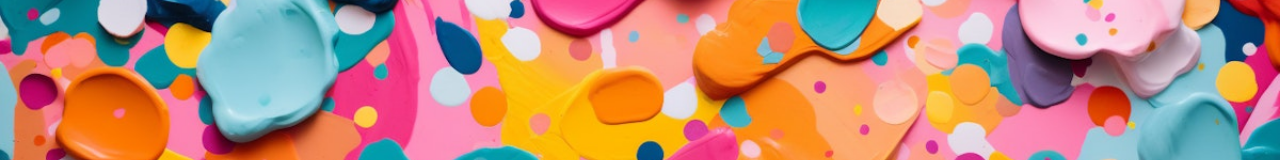
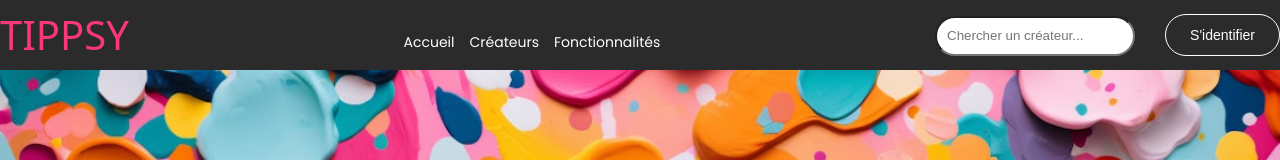
Before and after one commit to stellab95/tippsy, a React (Vite) app in the folder tippsy_front/: page /users/1 in a window 1280 px wide. Shown: the top 160 px of the page. Built offline with nearby package versions, Linux system fonts and the light colour scheme; no server answers; a web font is replaced by a local one.

Commit message:
add homenavbar component

```diff
--- a/tippsy_front/src/components/Card.jsx
+++ b/tippsy_front/src/components/Card.jsx
@@ -1,7 +1,5 @@
 import { useState, useEffect } from 'react';
-import { useNavigate } from 'react-router-dom';
 import { Link } from 'react-router-dom'
-import userProfil from '../assets/img/woman-portrait.jpeg'
 import heartIcon from '../assets/icons/heart-icon.svg'
 import commentIcon from '../assets/icons/comment-icon.svg'
 import editIcon from '../assets/icons/edit-icon.svg'
--- /dev/null
+++ b/tippsy_front/src/components/HomeNavBar.jsx
@@ -0,0 +1,45 @@
+import { useNavigate, Link  } from "react-router-dom"
+import Navbar from "./Navbar"
+
+function HomeNavBar({ isOwner = false }){
+    const navigate = useNavigate()
+
+    if (!isOwner) {
+        return (
+            <div className='home-navbar-container'>
+                <nav className="home-navbar-content wrapper">
+                    <Link to="/" className='home-logo'>tippsy</Link>
+                    <ul className="home-navbar-content">
+                        <li>
+                            <Link to="/" style={{marginRight: 15}}>Accueil</Link>
+                        </li>
+                        <li>
+                            <Link to="/" style={{marginRight: 15}}>Créateurs</Link>
+                        </li>
+                        <li>
+                            <Link to="/">Fonctionnalités</Link>
+                        </li>
+                    </ul>
+
+                    <div className='home-search-authentication'>
+                        <div>
+                            <input type='search' className='search-creator-input' placeholder='Chercher un créateur...'></input>
+                            <button className='home-connexion' onClick={() => navigate('/register')}>S'identifier</button>
+                        </div>
+                    </div>
+
+                </nav>
+            </div>
+            )
+        }
+
+        if (isOwner) {
+            return (
+            <div className="navbar">
+                <Navbar />
+            </div>
+            )
+        }
+}
+
+export default HomeNavBar
--- a/tippsy_front/src/components/homePage/HomePage.jsx
+++ b/tippsy_front/src/components/homePage/HomePage.jsx
@@ -62,18 +62,18 @@ useEffect(() => {
 
     return (
         <>
-        <div className='home-navbar-container '>
+        <div className='home-navbar-container'>
             <nav className="home-navbar-content wrapper">
-                <a href="#" className='home-logo'>tippsy</a>
+                <Link to="/" className='home-logo'>tippsy</Link>
                 <ul className="home-navbar-content">
                     <li>
-                        <a href="#" style={{marginRight: 15}}>Accueil</a>
+                        <Link to="/" style={{marginRight: 15}}>Accueil</Link>
                     </li>
                     <li>
-                        <a href="#" style={{marginRight: 15}}>Créateurs</a>
+                        <Link to="/" style={{marginRight: 15}}>Créateurs</Link>
                     </li>
                     <li>
-                        <a href="#">Fonctionnalités</a>
+                        <Link to="/">Fonctionnalités</Link>
                     </li>
                 </ul>
 
--- a/tippsy_front/src/components/userProfilePage/UserProfilePage.jsx
+++ b/tippsy_front/src/components/userProfilePage/UserProfilePage.jsx
@@ -1,5 +1,6 @@
 import CardList from "../CardList";
 import CreatorProfile from "../CreatorProfile";
+import HomeNavBar from "../HomeNavBar";
 
 import { useParams } from 'react-router-dom'
 import '../../styles/UserProfilePage.css'
@@ -7,8 +8,13 @@ import '../../styles/UserProfilePage.css'
 
 function UserProfilePage(){
     const { id } = useParams()
+    const userIsLoggedIn = !!localStorage.getItem('token')
 
     return (
+        <>
+            <div className='home-navbar-container '>
+                <HomeNavBar isOwner={userIsLoggedIn} />
+            </div>
             <div className="main-container">
                     <div className="profile-cardlist-container">
                         <div className="images-container">
@@ -20,6 +26,7 @@ function UserProfilePage(){
                     </div>
                 </div>
             </div>
+        </>
     )
 }
 
```
Also changed, not shown: 3 other files (tests, documents, lock files or other folders). Lines whose indentation alone changed are shown as unchanged.
